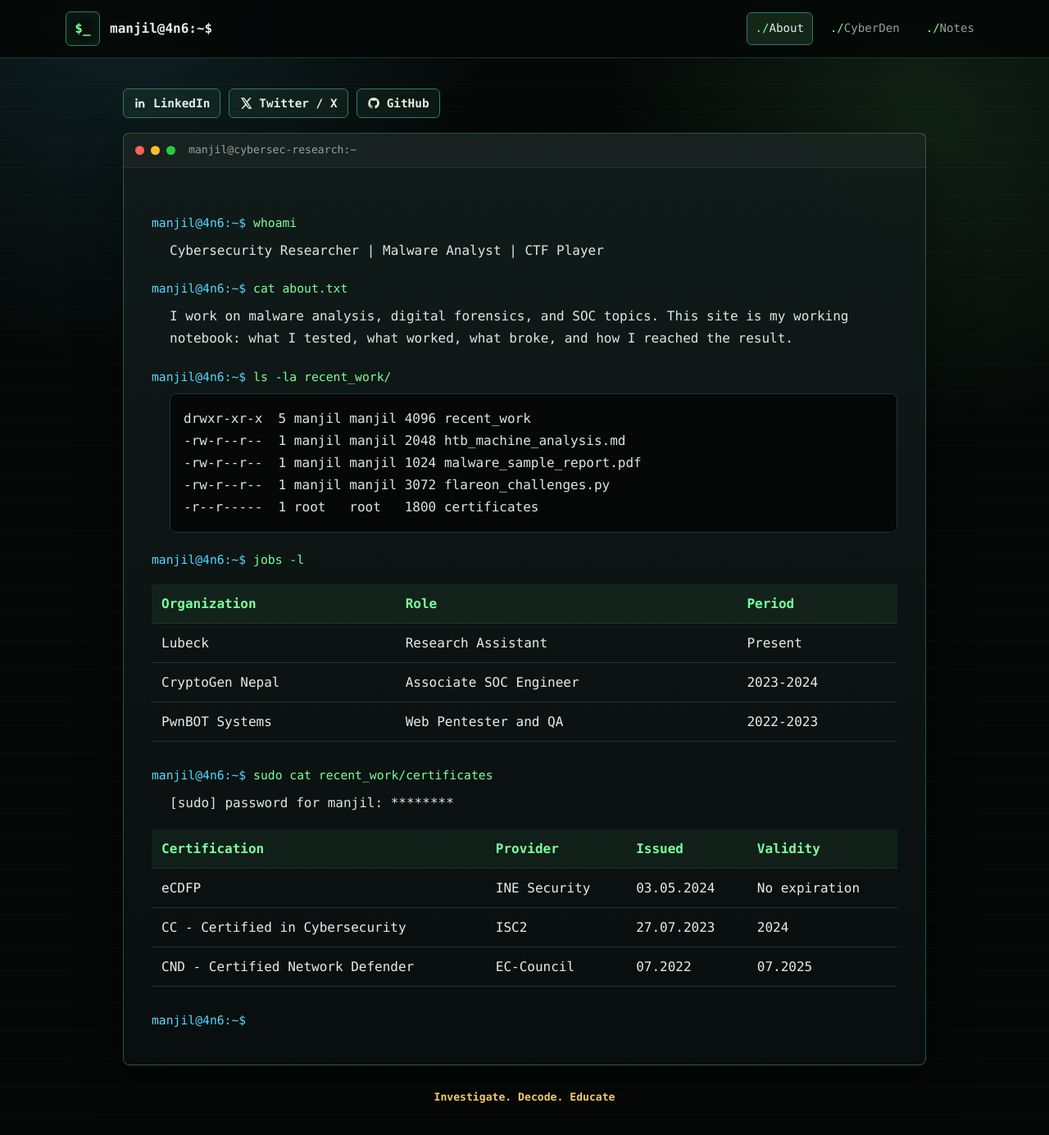
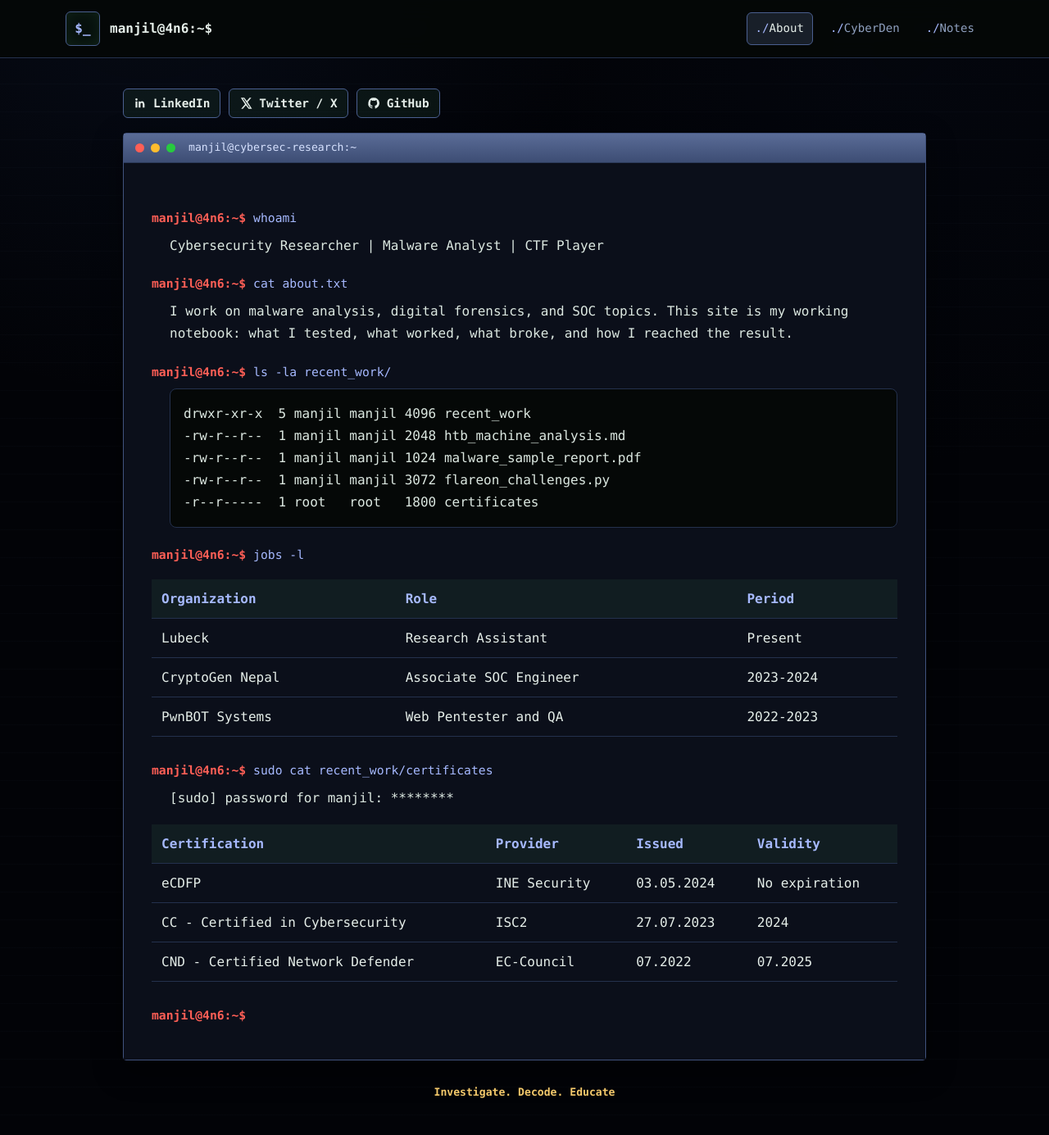
Before and after one commit to Te5ter13/portfolio, a Jekyll site: the page built from about.markdown, in a window 1280 px wide and 1400 px high. Shown: the top 1385 px of the window at 82% size. Built offline with Jekyll 4.4.1, drawn with Linux system fonts in a browser that asks for light colours; some of the changed text lies outside the part shown.

Commit message:
Changing some layout

```diff
--- a/_includes/footer.html
+++ b/_includes/footer.html
@@ -4,5 +4,4 @@
     {% capture currentyear %}{{ 'now' | date: "%Y" }}{% endcapture %}
     <span>&copy; {{ currentyear }}</span>
   </a>
-  <span class="footer-note">Malware Analysis &middot; Digital Forensics &middot; SOC Engineering</span>
 </footer>
--- a/_layouts/cyberden.html
+++ b/_layouts/cyberden.html
@@ -26,3 +26,5 @@
   </article>
   {% endfor %}
 </div>
+
+<p class="signature">Investigate. Decode. Educate</p>
--- a/_layouts/notes.html
+++ b/_layouts/notes.html
@@ -23,3 +23,5 @@
   </article>
   {% endfor %}
 </div>
+
+<p class="signature">Investigate. Decode. Educate</p>
--- a/_sass/base.scss
+++ b/_sass/base.scss
@@ -5,20 +5,20 @@
 @import "rouge-base16-dark";
 
 :root {
-  --bg: #050807;
-  --bg-soft: #0b1110;
-  --terminal: #0d1513;
-  --terminal-strong: #111c1a;
-  --panel: #101816;
-  --border: #20352f;
-  --border-hot: #2f7b68;
+  --bg: #020307;
+  --bg-soft: #070a12;
+  --terminal: #0b0f1a;
+  --terminal-strong: #131a2d;
+  --panel: #0a1220;
+  --border: #24314d;
+  --border-hot: #4a5f8f;
   --text: #e5eee9;
   --article: #f4f1e8;
   --article-ink: #181c1a;
-  --muted: #91a49c;
-  --green: #7CFF9B;
-  --green-soft: rgba(124, 255, 155, 0.12);
-  --cyan: #57d7ff;
+  --muted: #8fa0bf;
+  --green: #a6b9ff;
+  --green-soft: rgba(116, 139, 199, 0.18);
+  --cyan: #9ed0ff;
   --amber: #f4c96b;
   --red: #ff5f56;
   --yellow: #ffbd2e;
@@ -38,9 +38,9 @@
   min-width: 320px;
   overflow-y: scroll;
   background:
-    linear-gradient(rgba(124, 255, 155, 0.03) 1px, transparent 1px),
-    radial-gradient(circle at 12% 0%, rgba(87, 215, 255, 0.12), transparent 28rem),
-    radial-gradient(circle at 88% 10%, rgba(124, 255, 155, 0.10), transparent 24rem),
+    linear-gradient(rgba(120, 145, 190, 0.025) 1px, transparent 1px),
+    radial-gradient(circle at 14% -4%, rgba(45, 82, 155, 0.10), transparent 34rem),
+    radial-gradient(circle at 86% 4%, rgba(20, 40, 84, 0.08), transparent 32rem),
     var(--bg);
   background-size: 100% 34px, auto, auto, auto;
   color: var(--text);
@@ -182,7 +182,7 @@
 .certificate-card {
   border: 1px solid var(--border);
   border-radius: 8px;
-  background: linear-gradient(180deg, rgba(17, 28, 26, 0.96), rgba(9, 15, 14, 0.96));
+  background: linear-gradient(180deg, rgba(16, 22, 38, 0.97), rgba(9, 13, 24, 0.97));
   box-shadow: var(--shadow);
 }
 
@@ -193,7 +193,7 @@
   gap: 8px;
   padding: 0 14px;
   border-bottom: 1px solid var(--border);
-  background: rgba(255, 255, 255, 0.03);
+  background: linear-gradient(180deg, rgba(71, 86, 123, 0.45), rgba(35, 45, 70, 0.45));
 }
 
 .dot {
@@ -545,11 +545,31 @@
 }
 
 .terminal-profile .terminal-window {
-  border-color: rgba(124, 255, 155, 0.28);
+  border: 1px solid #41527d;
+  border-radius: 4px;
+  background: #0b0f1a;
+  box-shadow: 0 12px 36px rgba(0, 0, 0, 0.45);
+}
+
+.terminal-profile .terminal-bar {
+  min-height: 36px;
+  background: linear-gradient(180deg, #5a6c97, #3d4d74);
+  border-bottom: 1px solid #2b3958;
+}
+
+.terminal-profile .terminal-title {
+  color: #d7e2ff;
 }
 
 .terminal-profile .terminal-body {
   font-family: "Fira Code", ui-monospace, SFMono-Regular, Consolas, monospace;
+  background: #0b0f1a;
+}
+
+.terminal-profile .command-line::before {
+  content: "manjil@4n6:~$ ";
+  color: #ff5f56;
+  font-weight: 900;
 }
 
 .terminal-profile .terminal-output {
```
Also changed, not shown: index.html (+9 -5 lines).
